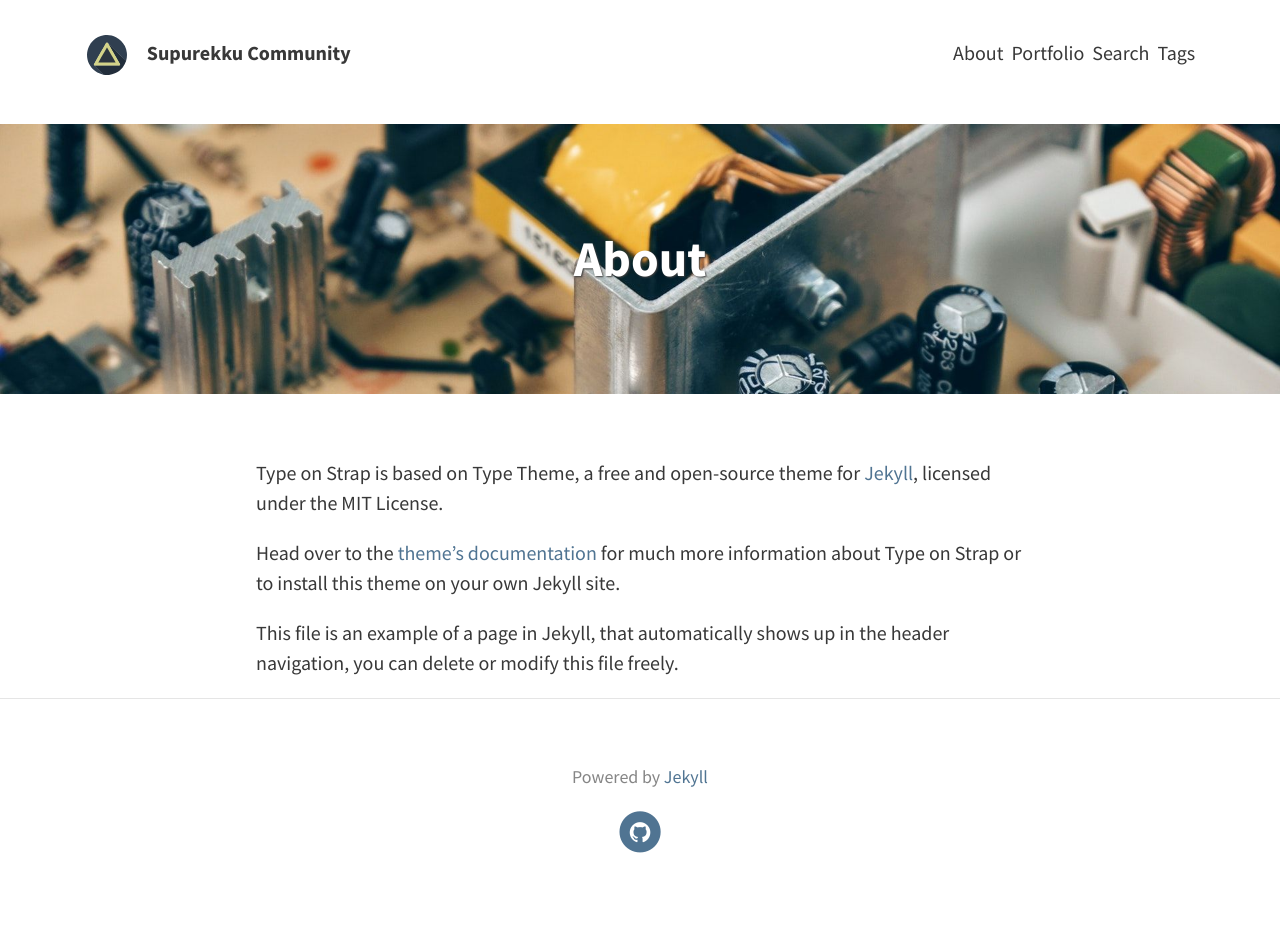
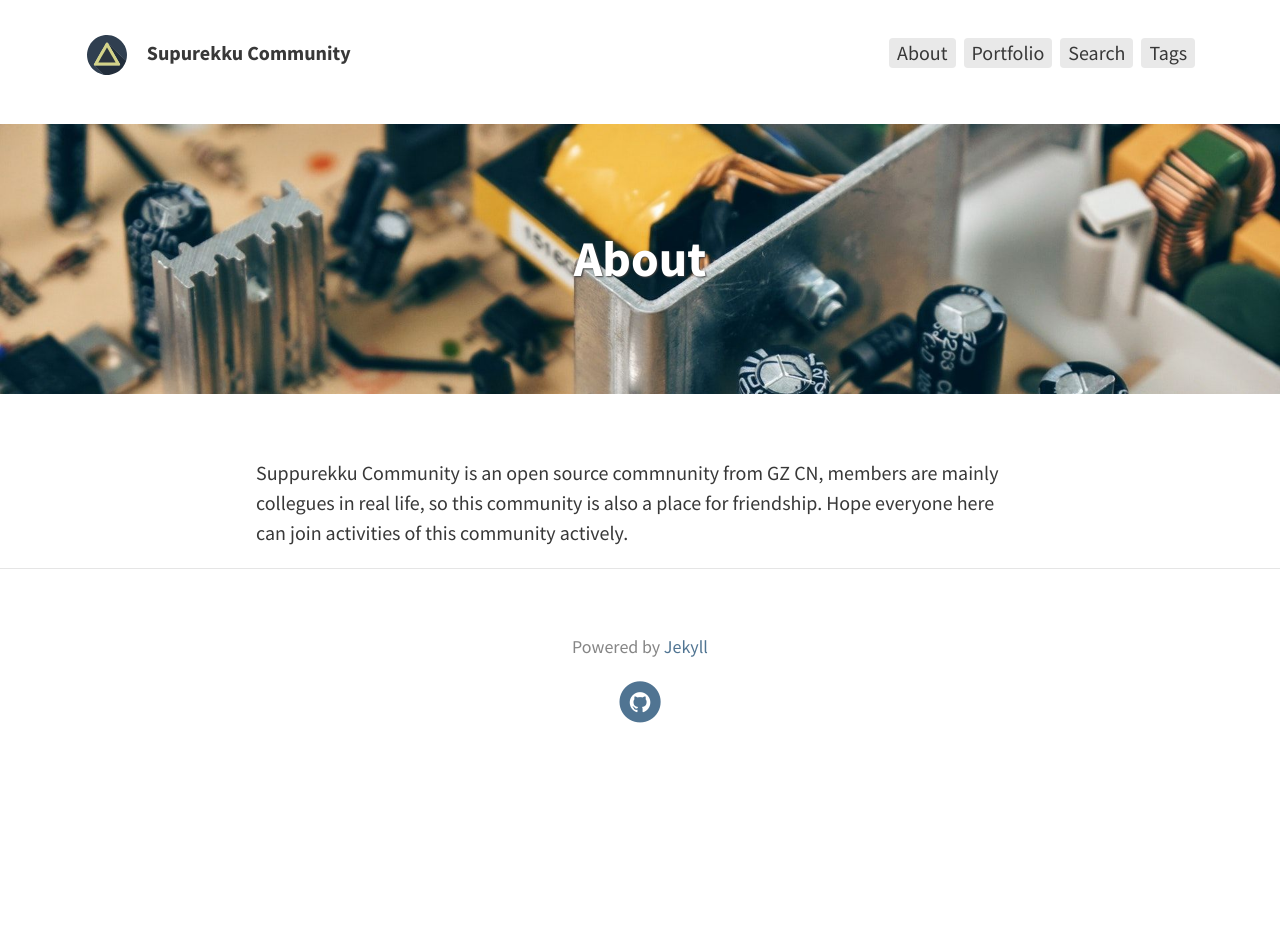
Before and after one commit to supurekku/Supurekku, a Jekyll site: the page built from pages/about.md, in a window 1280 px wide. Built offline with Jekyll 4.4.1, drawn with Linux system fonts in a browser that asks for light colours; after the commit the page ends 900 px from its top, so only the background shows below that.

Commit message:
Others#, update website content.

```diff
--- a/_sass/includes/_navbar.scss
+++ b/_sass/includes/_navbar.scss
@@ -66,6 +66,17 @@
 .clear {
     *zoom: 1;
 
+    li {
+        border-radius: 4px;
+        background: rgba(212, 212, 212, .5);
+        padding: 0 .5rem;
+    }
+
+    li:hover {
+        box-shadow: 0 0 5px black;
+        transition: box-shadow .5s;
+    }
+
     &:after {
         clear: both;
     }
--- a/pages/about.md
+++ b/pages/about.md
@@ -5,8 +5,4 @@ permalink: /about/
 feature-img: "assets/img/pexels/circuit.jpeg"
 ---
 
-Type on Strap is based on Type Theme, a free and open-source theme for [Jekyll](http://jekyllrb.com/), licensed under the MIT License.
-
-Head over to the [theme's documentation](https://github.io/sylhare/Type-on-Strap) for much more information about Type on Strap or to install this theme on your own Jekyll site.
-
-This file is an example of a page in Jekyll, that automatically shows up in the header navigation, you can delete or modify this file freely.
+Suppurekku Community is an open source commnunity from GZ CN, members are mainly collegues in real life, so this community is also a place for friendship. Hope everyone here can join activities of this community actively.
```
